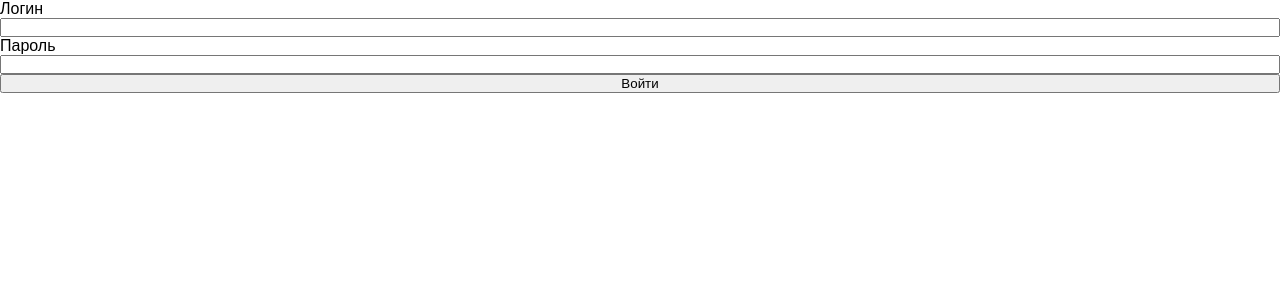
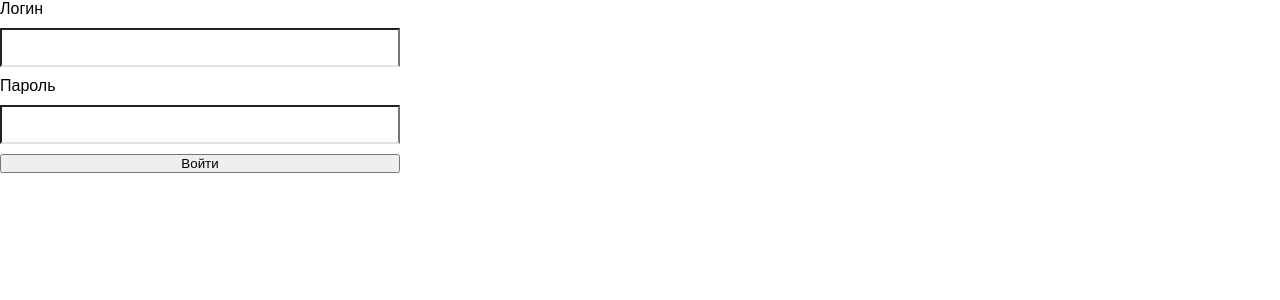
Before and after one commit to Garev152/Synergy, a PHP site: page / in a window 1280 px wide. Shown: the top 300 px of the page. Run offline with PHP 8.4, Linux system fonts and the light colour scheme.

Commit message:
Добавил отступы между окнами ввода

```diff
--- a/assets/css/main.css
+++ b/assets/css/main.css
@@ -12,4 +12,11 @@ body{
 form{
     display: flex;
     flex-direction: column;
+    width: 400px;
 }
+
+input{
+    margin: 10px 0;
+    padding: 10px;
+    border-bottom: 2px solid #e3e3e3;
+}
```
